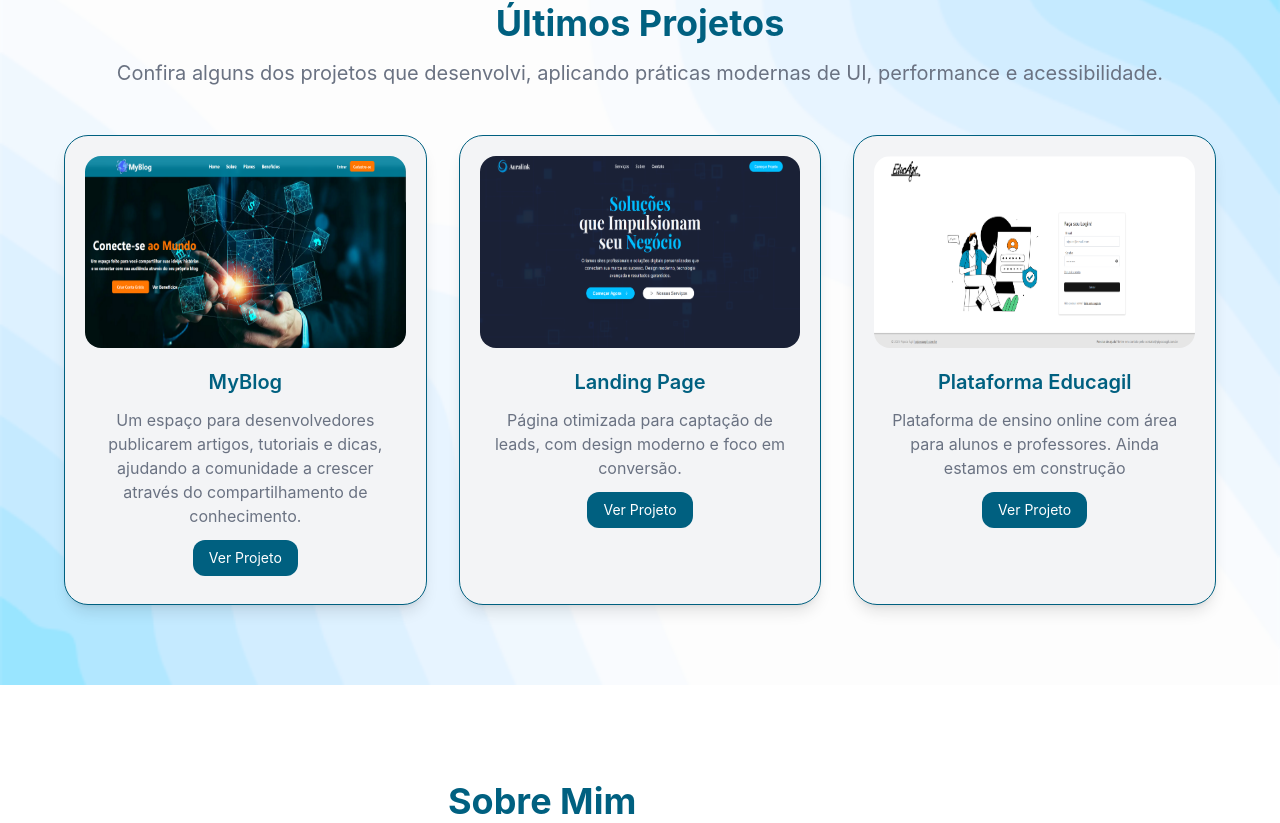
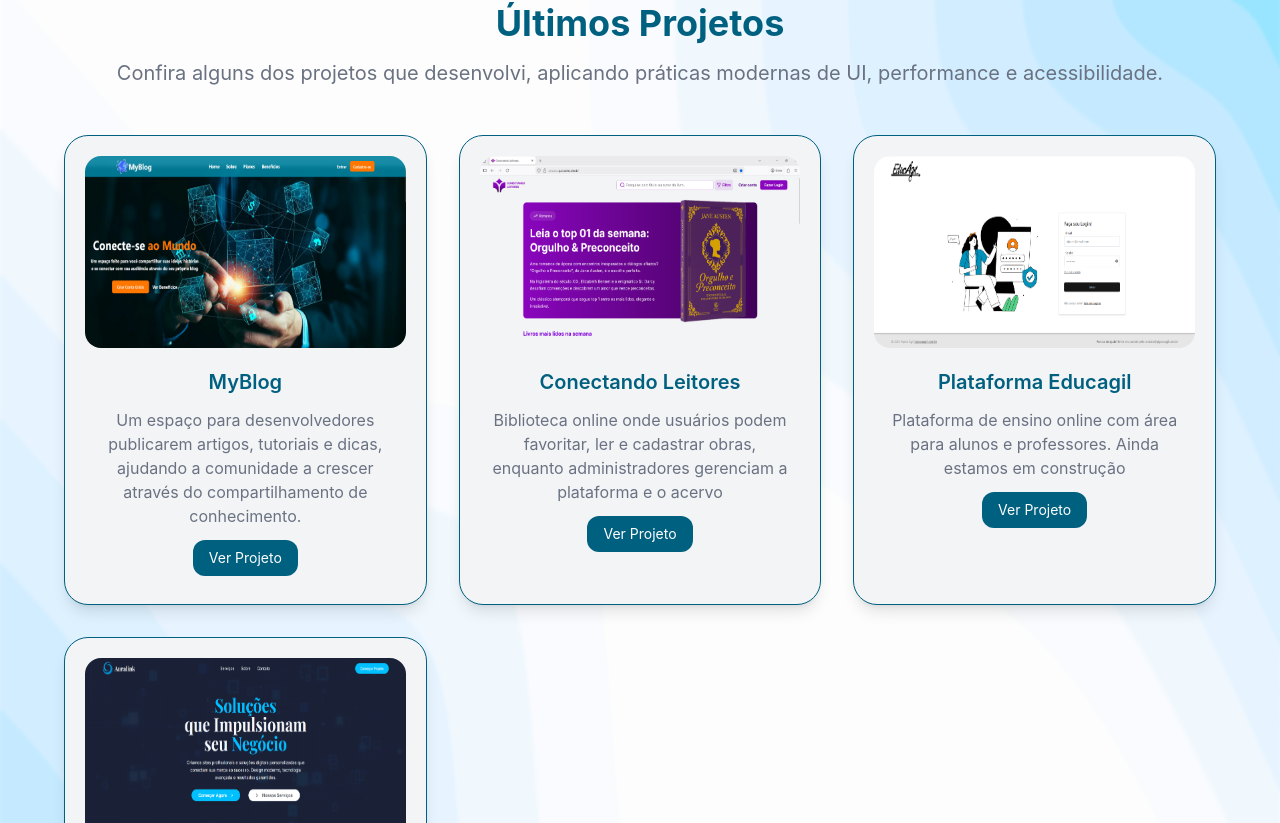
Before and after one commit to yanalmeida2411/portfolio-yan, a Next.js app: page / in a window 1280 px wide. Shown: the part 1677-2500 px from the top of the page. Built offline with nearby package versions, Linux system fonts and the light colour scheme.

Commit message:
style(projects):adiciona novo projeto

```diff
--- a/src/app/page.tsx
+++ b/src/app/page.tsx
@@ -1,12 +1,12 @@
 import Navbar from "@/components/Navbar";
-import HeroSection from "@/components/HeroSection";
 import Services from "@/components/Services";
 import Projects from "@/components/Projects";
 import About from "@/components/About";
 import Contato from "@/components/Contato";
 import Footer from "@/components/Footer";
+import HeroSection from "@/components/HeroSection";
 
-export default function Home() {
+export default async function Home() {
   return (
     <div>
       <Navbar />
--- a/src/components/About.tsx
+++ b/src/components/About.tsx
@@ -1,4 +1,4 @@
-'use client';
+'use client'
 import React from 'react';
 import { motion } from 'framer-motion';
 import Carousel from '../components/Carousel';
--- a/src/components/Contato.tsx
+++ b/src/components/Contato.tsx
@@ -1,4 +1,4 @@
-'use client';
+'use client'
 import React from 'react';
 import { motion } from 'framer-motion';
 
--- a/src/components/Footer.tsx
+++ b/src/components/Footer.tsx
@@ -1,4 +1,4 @@
-'use client';
+'use client'
 import React from 'react';
 import { motion } from 'framer-motion';
 import { FaGithub, FaLinkedin, FaEnvelope } from 'react-icons/fa';
--- a/src/components/HeroSection.tsx
+++ b/src/components/HeroSection.tsx
@@ -2,7 +2,7 @@
 import React, { useState } from 'react';
 import { Typewriter } from 'react-simple-typewriter';
 
-export default function Hero() {
+export default function HeroSection() {
 
   const [isMenuOpen, setIsMenuOpen] = useState(false);
 
--- a/src/components/Navbar.tsx
+++ b/src/components/Navbar.tsx
@@ -2,7 +2,7 @@
 import React, { useEffect, useState } from 'react'
 import { BiMenu, BiX } from 'react-icons/bi';
 
-export const Navbar = () => {
+export default  function Navbar() {
     const [isMenuOpen, setIsMenuOpen] = useState(false);
     const [isScrolled, setIsScrolled] = useState(false);
 
@@ -127,5 +127,3 @@ export const Navbar = () => {
 
     )
 }
-
-export default Navbar
--- a/src/components/Projects.tsx
+++ b/src/components/Projects.tsx
@@ -1,4 +1,4 @@
-'use client';
+'use client'
 import React from 'react';
 import { motion } from 'framer-motion';
 
@@ -10,17 +10,24 @@ export default function Projects() {
       image: "/myblog.png",
       link: "https://mynetblog.netlify.app/",
     },
+
     {
-      title: "Landing Page",
-      description: "Página otimizada para captação de leads, com design moderno e foco em conversão.",
-      image: "/auralink.png",
-      link: "https://auralinkforweb.netlify.app/",
+      title: "Conectando Leitores",
+      description: "Biblioteca online onde usuários podem favoritar, ler e cadastrar obras, enquanto administradores gerenciam a plataforma e o acervo",
+      image: "/ConectandoLeitores.png",
+      link: "https://oraculo.qacoders.dev.br/",
     },
     {
       title: "Plataforma Educagil",
       description: "Plataforma de ensino online com área para alunos e professores. Ainda estamos em construção",
       image: "/educagil.png",
       link: "https://testeducaagil.netlify.app",
+    },
+    {
+      title: "Landing Page",
+      description: "Página otimizada para captação de leads, com design moderno e foco em conversão.",
+      image: "/auralink.png",
+      link: "https://auralinkforweb.netlify.app/",
     },
   ];
 
```
Also changed, not shown: public/ConectandoLeitores.png (added).
